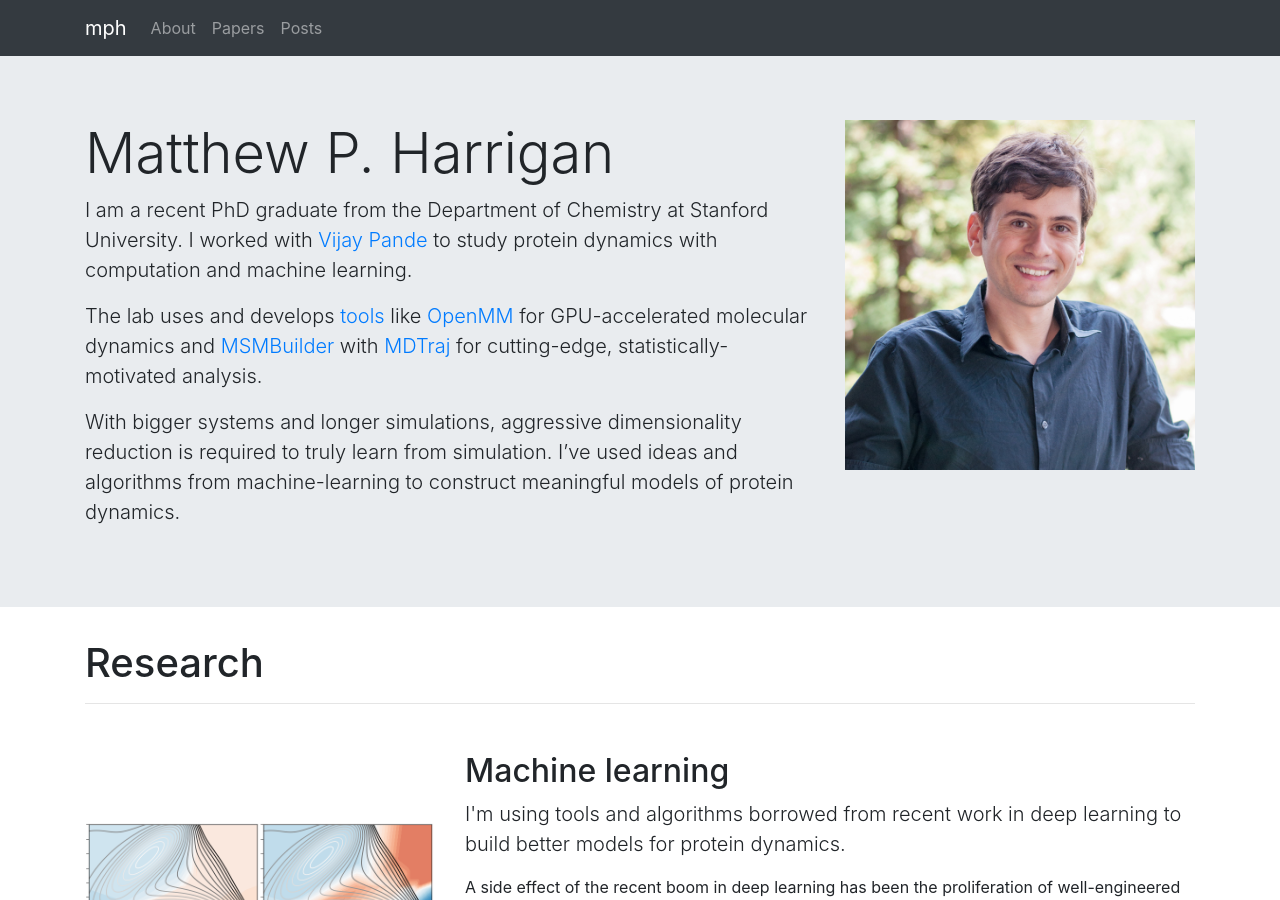
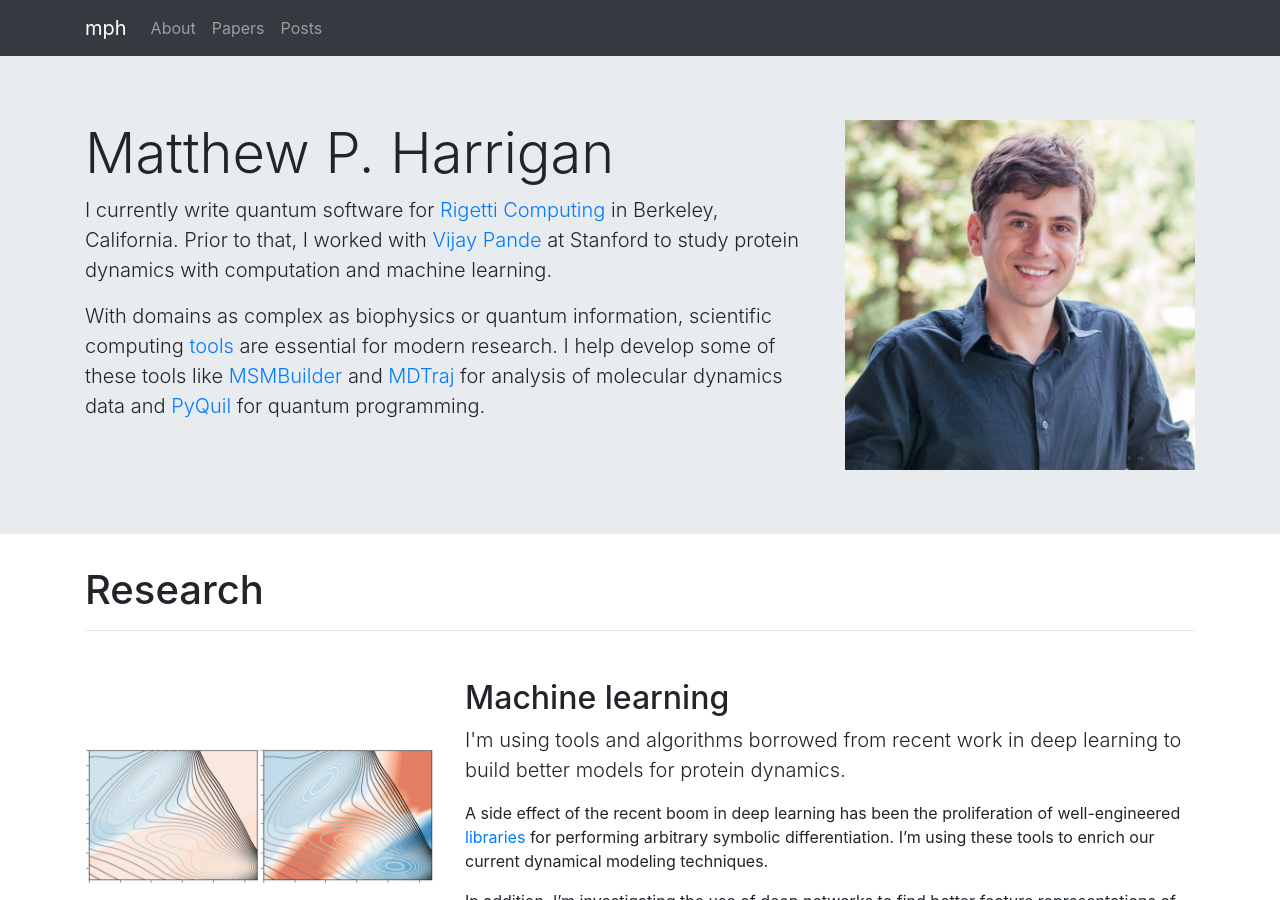
Before and after one commit to mpharrigan/mpharrigan.github.io, a Jekyll site: the page built from index.html, in a window 1280 px wide and 900 px high. Built offline with Jekyll 4.4.1, drawn with Linux system fonts in a browser that asks for light colours.

Commit message:
Update blurb

```diff
--- a/_data/about.yaml
+++ b/_data/about.yaml
@@ -13,6 +13,8 @@
     PhD in [Chemistry](https://chemistry.stanford.edu/) from
     [Stanford](https://stanford.edu/) in Fall of 2017. My advisor was
     [Vijay Pande](https://pande.stanford.edu/).
+- text: |+
+    Currently writing software at [Rigetti Computing](https://rigetti.com/).
 - text: |+
     Taught (TA-ed)
     intro chem. lab (Caltech, 2011), the Caltech
--- a/_data/index.yaml
+++ b/_data/index.yaml
@@ -2,17 +2,15 @@
 
 image: mph-2016ecr2.jpg
 jumbo: |+
-  I am a recent PhD graduate from the Department of Chemistry at Stanford University.
-  I worked with [Vijay Pande] to study protein dynamics with computation and machine learning.
+  I currently write quantum software for [Rigetti Computing] in Berkeley, California.
+  Prior to that,
+  I worked with [Vijay Pande] at Stanford to study protein dynamics with computation and machine learning.
 
-  The lab uses and develops [tools] like [OpenMM] for GPU-accelerated molecular
-  dynamics and [MSMBuilder] with [MDTraj] for cutting-edge,
-  statistically-motivated analysis.
+  With domains as complex as biophysics or quantum information, scientific computing [tools] are
+  essential for modern research.
+  I help develop some of these tools like [MSMBuilder] and [MDTraj] for analysis of molecular dynamics data
+  and [PyQuil] for quantum programming.
 
-  With bigger systems and longer simulations, aggressive dimensionality
-  reduction is required to truly learn from simulation.
-  I've used ideas and algorithms from machine-learning to construct
-  meaningful models of protein dynamics.
 
   [tools]: #software
 
@@ -20,3 +18,5 @@ jumbo: |+
   [openmm]: http://openmm.org/
   [msmbuilder]: http://msmbuilder.org/
   [mdtraj]: http://mdtraj.org/
+  [rigetti computing]: https://rigetti.com/
+  [pyquil]: https://github.com/rigetticomputing/pyquil
```
